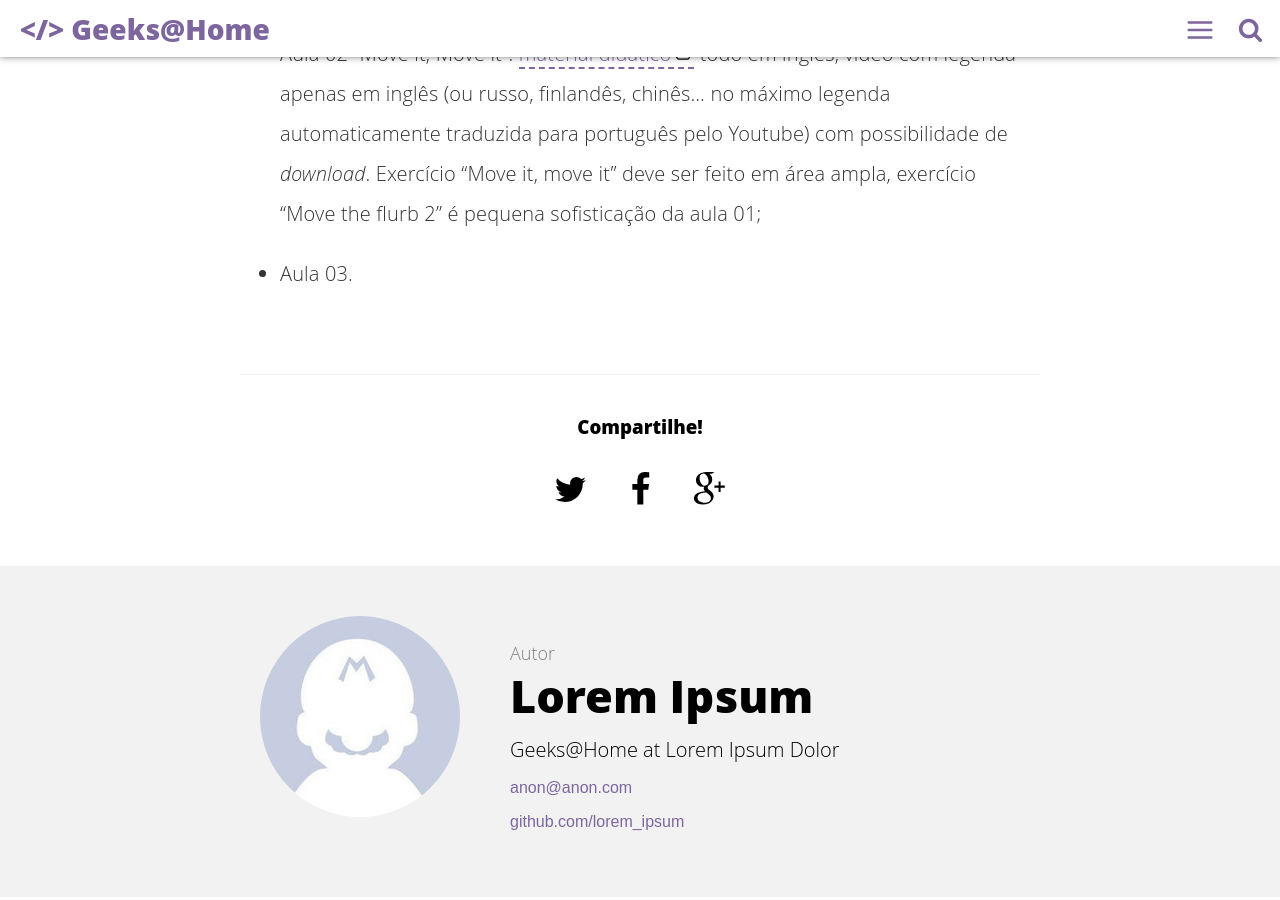
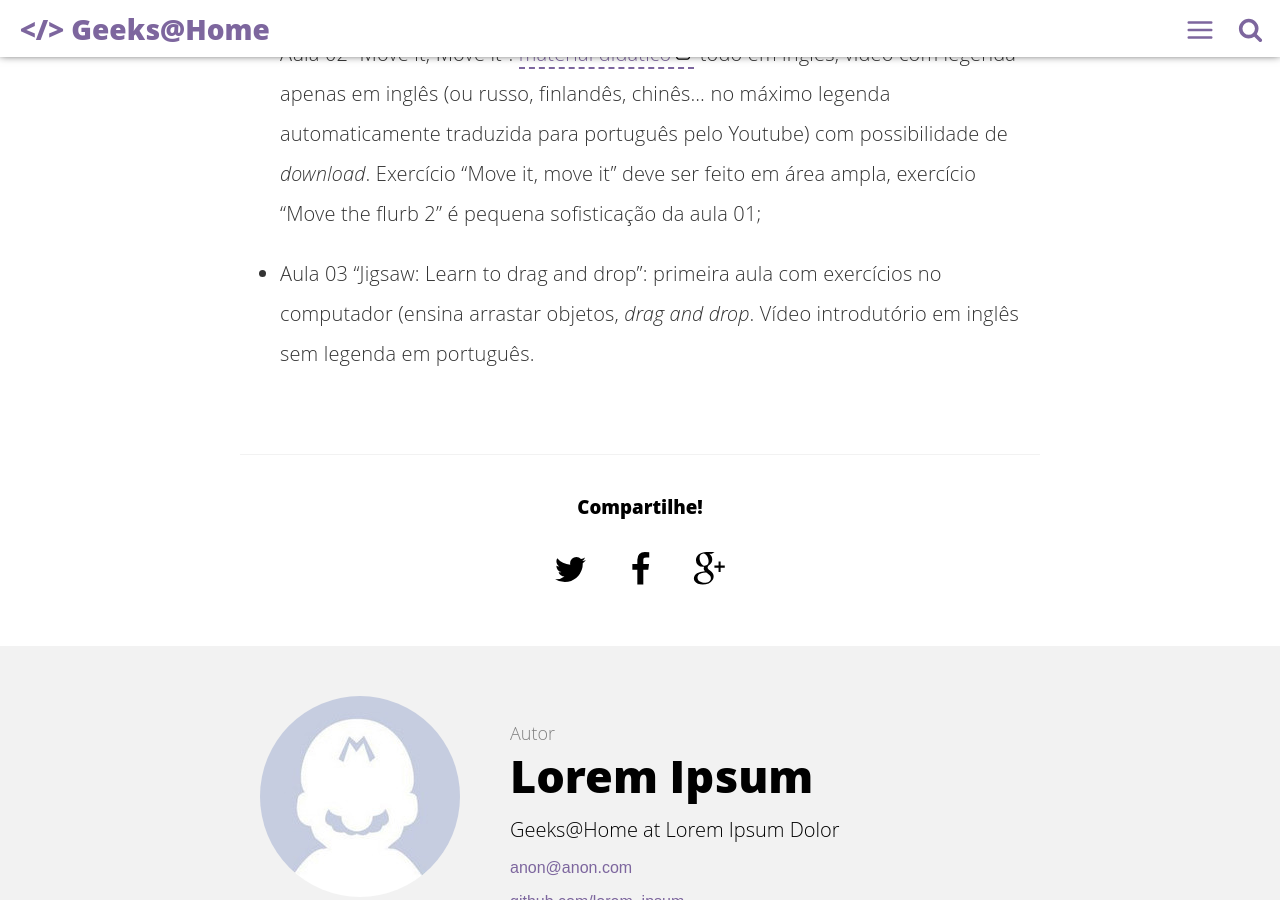
Before and after one commit to agnoldo/geeksathome, a Jekyll site: the page built from _posts/2017-08-15-codeorg-1-aulas-01-03.md, in a window 1280 px wide and 900 px high, scrolled down 1024 px. Built offline with Jekyll 4.4.1, drawn with Linux system fonts in a browser that asks for light colours; some web fonts are replaced; comment, search, counter and statistics services are not loaded.

Commit message:
Update 2017-08-15-codeorg-1-aulas-01-03.md

```diff
--- a/_posts/2017-08-15-codeorg-1-aulas-01-03.md
+++ b/_posts/2017-08-15-codeorg-1-aulas-01-03.md
@@ -25,4 +25,4 @@ Como professor, tenho acesso ao material didático e aos planos de aula para os
 
 - Aula 01 "Happy Maps": [material didático](https://code.org/curriculum/course1/1/Teacher) todo em inglês, vídeo legendado com possibilidade de *download*, exercício simples;
 - Aula 02 "Move it, Move it": [material didático](https://code.org/curriculum/course1/2/Teacher) todo em inglês, vídeo com legenda apenas em inglês (ou russo, finlandês, chinês... no máximo legenda automaticamente traduzida para português pelo Youtube) com possibilidade de *download*. Exercício "Move it, move it" deve ser feito em área ampla, exercício "Move the flurb 2" é pequena sofisticação da aula 01;
-- Aula 03.
+- Aula 03 "Jigsaw: Learn to drag and drop": primeira aula com exercícios no computador (ensina arrastar objetos, *drag and drop*. Vídeo introdutório em inglês sem legenda em português.
```
